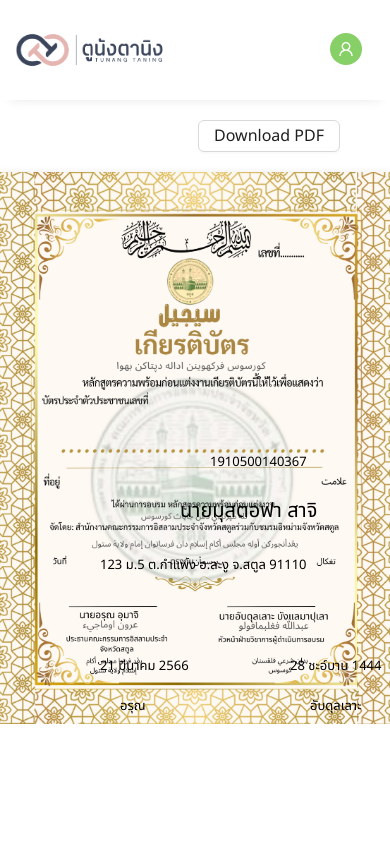
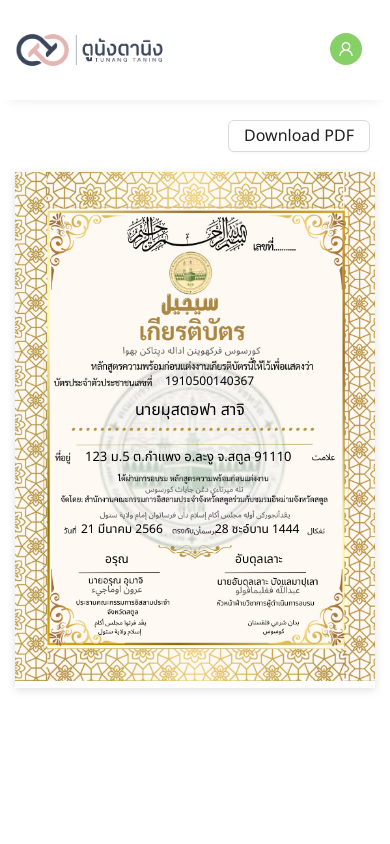
Before and after one commit to FARmer037/tunang-taning, a React (Create React App) app: page /certificate in a window 390 px wide. Shown: the top 844 px of the page. Built offline with nearby package versions, Linux system fonts and the light colour scheme.

Commit message:
handle session timeout

```diff
--- a/src/Courses.js
+++ b/src/Courses.js
@@ -12,7 +12,7 @@ const Courses = () => {
 
   return (
     <Layout>
-      <Banner />
+      <Banner isPay={isPay} />
 
       {!isPay && (
         <Alert
--- a/src/DashBoard.js
+++ b/src/DashBoard.js
@@ -4,14 +4,26 @@ import DashboardHeader from './components/dashboard/DashboardHeader'
 import './styles/Dashboard.scss'
 import Lesson from './components/dashboard/Lesson'
 import { lessons } from './Lessons'
+import { ReloadOutlined } from '@ant-design/icons'
+import { Button, Tooltip } from 'antd'
 
 const DashBoard = () => {
+    const refreshPage = () => {
+        window.location.reload()
+    }
+
     return (
         <Layout>
             <DashboardHeader />
 
             <div className='dashboard'>
-                <p>Learning Path</p>
+                <div className='dashboard__top'>
+                    <p>Learning Path</p>
+
+                    <Tooltip title='รีเฟรช'>
+                        <Button icon={<ReloadOutlined />} onClick={() => refreshPage()} />
+                    </Tooltip>
+                </div>
 
                 {
                     lessons.map((element) => (
--- a/src/Quiz.js
+++ b/src/Quiz.js
@@ -8,6 +8,7 @@ import { useParams } from 'react-router-dom'
 import axios from 'axios'
 import Cookies from 'js-cookie'
 import LoadingPage from './LoadingPage'
+import Warning from './Warning'
 
 const Quiz = () => {
   const { id } = useParams()
@@ -18,12 +19,13 @@ const Quiz = () => {
   const [questions, setQuestions] = useState(null)
   const [title, setTitle] = useState('')
   const [timeOut, setTimeOut] = useState(0)
+  const [isExpired, setIsExpired] = useState(false)
 
   useEffect(() => {
     const question = async () => {
       const token = await Cookies.get('token')
 
-      const response = await axios
+      await axios
         .post(`${process.env.REACT_APP_API_URL}/Quiz`, {
           GROUP_ID: id
         }, {
@@ -32,9 +34,7 @@ const Quiz = () => {
             Authorization: `Bearer ${token}`
           }
         })
-
-      // console.log(response.data)
-      if (response.data) {
+        .then(async response => {
           const { code, item, itemdetail } = response.data
 
           if (code === 10) {
@@ -44,7 +44,13 @@ const Quiz = () => {
           }
 
           Cookies.set('token', itemdetail)
+        })
+        .catch(err => {
+          console.log(err.response.status)
+          if (err.response.status == 401) {
+            setIsExpired(true)
           }
+        })
     }
 
     question()
@@ -52,7 +58,11 @@ const Quiz = () => {
 
   return (
     !questions ? (
+      isExpired ? (
+        <Warning />
+      ) : (
         <LoadingPage />
+      )
     ) : (
       <Layout>
         {isDone ? (
--- /dev/null
+++ b/src/Warning.js
@@ -0,0 +1,32 @@
+import { Button } from 'antd'
+import React from 'react'
+import './styles/Warning.scss'
+import { useNavigate } from 'react-router-dom'
+import Cookies from 'js-cookie'
+
+const Warning = () => {
+    const navigate = useNavigate()
+
+    const logOut = () => {
+        Cookies.remove('user')
+        Cookies.remove('token')
+        navigate('/')
+    }
+
+    return (
+        <div className='warning'>
+            <h1>Session timeout</h1>
+            <p>You weren't clicking around any more, so we logged you out for your protection. To get back in, just login again.</p>
+
+            <Button
+                type="primary"
+                className='warning__btn'
+                onClick={logOut}
+            >
+                LOGIN
+            </Button>
+        </div>
+    )
+}
+
+export default Warning
--- a/src/components/LoginForm.js
+++ b/src/components/LoginForm.js
@@ -14,6 +14,7 @@ const LoginForm = () => {
   const [isRemember, setIsRemember] = useState(true)
   const [username, setUsername] = useState(null)
   const [password, setPassword] = useState(null)
+  const [isLoading, setIsLoading] = useState(false)
 
   const [messageApi, contextHolder] = message.useMessage()
 
@@ -33,6 +34,8 @@ const LoginForm = () => {
   };
 
   const onSubmit = () => {
+    setIsLoading(true)
+
     axios.post(`${process.env.REACT_APP_API_URL}Login`, {
       USER: username,
       PASSWORD: password
@@ -47,9 +50,6 @@ const LoginForm = () => {
 
         const { code, itemdetail, item } = response.data
 
-        console.log(itemdetail)
-        console.log(item[0].USER_NAME)
-
         // dispatch({
         //   type: actionType.SET_USER,
         //   user: item[0]
@@ -63,12 +63,12 @@ const LoginForm = () => {
         // })
 
         if (code === 10) {
-          // navigate('/courses')
-
           Cookies.set('user', item[0].USER_NAME, { expires: 1 })
           Cookies.set('token', itemdetail)
 
           navigate('/courses')
+
+          setIsLoading(false)
 
         } else {
           error()
@@ -112,9 +112,17 @@ const LoginForm = () => {
         </div>
       </div>
 
-      <Button type='primary' size='large' onClick={onSubmit}>
-        เข้าสู่ระบบ
-      </Button>
+      {
+        isLoading ? (
+          <Button type="primary" loading>
+            Loading
+          </Button>
+        ) : (
+          <Button type='primary' size='large' onClick={onSubmit}>
+            เข้าสู่ระบบ
+          </Button>
+        )
+      }
 
       <p>
         ยังไม่ได้เป็นสมาชิก <a href='/#'>สมัครเลย!</a>
--- a/src/components/courses/Banner.js
+++ b/src/components/courses/Banner.js
@@ -1,14 +1,22 @@
-import React, { useState } from 'react'
+import React, { useState, useEffect } from 'react'
 import '../../styles/CoursesBanner.scss'
 import { Button } from 'antd'
 import { useNavigate } from 'react-router-dom'
 import video from '../../videos/ep4.mp4'
+import Cookies from 'js-cookie'
 
-const Banner = () => {
-  const [isAuthen, setIsAuthen] = useState(true)
-  const [isPay, setIsPay] = useState(true)
+const Banner = ({ isPay }) => {
+  const [isAuthen, setIsAuthen] = useState(false)
 
   const navigate = useNavigate()
+
+  useEffect(() => {
+    const user = Cookies.get('user')
+
+    if (user) {
+      setIsAuthen(true)
+    }
+  }, [])
 
   return (
     <div className='banner'>
--- a/src/components/courses/Descriptions.js
+++ b/src/components/courses/Descriptions.js
@@ -91,8 +91,11 @@ const Descriptions = () => {
             เมื่อเข้าร่วมกิจกรรมการเรียน (Course Progress) มากกว่า 80% ขึ้นไป
           </p>
           <p>
-            2. แบบทดสอบหลังเรียน (Posttest)
-            ในแต่ละวิชาจะสามารถทำได้แค่ครั้งเดียวเท่านั้น
+            2. แบบทดสอบหลังเรียน (Posttest) สามารถทำได้แค่ 2 ครั้งเท่านั้น
+          </p>
+          <p>
+            3. หากผู้เรียนทำแบบทดสอบหลังเรียน (Posttest) ไม่ผ่านทั้ง 2 ครั้ง
+            ผู้เรียนจำเป็นต้องเริ่มบทเรียนใหม่ทั้งหมด
           </p>
         </div>
       </div>
--- a/src/components/dashboard/Lesson.js
+++ b/src/components/dashboard/Lesson.js
@@ -8,7 +8,6 @@ const Lesson = ({ lesson, allLesson }) => {
     const { id, title, progress, icon } = lesson
 
     const route = (id) => {
-        console.log(id, allLesson.length)
         if (id === 0) {
             return '/quiz/1'
         } else if (id === allLesson.length - 1) {
--- a/src/styles/Certificate.scss
+++ b/src/styles/Certificate.scss
@@ -70,3 +70,55 @@
     left: 310px;
   }
 }
+
+@media screen and (max-width: 600px) {
+  .certificate__header {
+    padding: 20px;
+  }
+
+  .certificate__body-certificate {
+    width: 360px;
+    height: auto;
+
+    .id-number {
+      top: 200px;
+      left: 150px;
+      font-size: $sm;
+    }
+
+    .name {
+      top: 226px;
+      left: 120px;
+      font-size: $md;
+    }
+
+    .address {
+      top: 275px;
+      left: 70px;
+    }
+
+    .date-left {
+      top: 348px;
+      left: 66px;
+      font-size: $sm;
+    }
+
+    .date-right {
+      top: 348px;
+      left: 200px;
+      font-size: $sm;
+    }
+
+    .sign-left {
+      top: 378px;
+      left: 90px;
+      font-size: $sm;
+    }
+
+    .sign-right {
+      top: 378px;
+      left: 220px;
+      font-size: $sm;
+    }
+  }
+}
--- a/src/styles/Dashboard.scss
+++ b/src/styles/Dashboard.scss
@@ -65,6 +65,12 @@
     font-size: $sm;
     color: $gray;
   }
+}
+
+.dashboard__top {
+  display: flex;
+  justify-content: space-between;
+  align-items: center;
 }
 
 .lesson {
--- a/src/styles/Pay.scss
+++ b/src/styles/Pay.scss
@@ -1,14 +1,19 @@
-@import './Variables.scss';
+@import "./Variables.scss";
 
 @mixin payCard {
   width: 50%;
   padding: 40px;
 }
 
+@mixin responsivePayCard {
+  width: 100%;
+  padding: 25px;
+}
+
 .pay {
   width: 80%;
   align-self: center;
-    height: 80vh;
+  min-height: 80vh;
   margin: 20px 0;
   display: flex;
   box-shadow: $boxShadow;
@@ -39,11 +44,13 @@
 
   h1 {
     margin-left: 20px;
+    font-weight: 400;
   }
 
   h3 {
     margin-left: 50px;
-        font-weight: 400
+    font-weight: 200;
+    color: $gray;
   }
 }
 
@@ -52,5 +59,24 @@
 
   h1 {
     margin-bottom: 20px;
+    font-weight: 400;
   }
 }
+
+@media screen and (max-width: 600px) {
+  .pay {
+    flex-direction: column;
+    width: 90%;
+    min-height: 100vh;
+  }
+
+  .pay__inform {
+    @include responsivePayCard();
+  }
+
+  .pay__channel {
+    @include responsivePayCard();
+    border-right: none;
+    border-bottom: 1px solid $lightGray;
+  }
+}
--- /dev/null
+++ b/src/styles/Warning.scss
@@ -0,0 +1,36 @@
+@import "./Variables.scss";
+
+.warning {
+  @include center();
+  height: 100vh;
+
+  h1 {
+    font-size: $xxl;
+    font-weight: 400;
+    color: $gray;
+  }
+
+  p {
+    font-size: $sm;
+    color: $gray;
+    text-align: center;
+  }
+}
+
+.warning__btn {
+  margin-top: 30px;
+}
+
+.warning__icon {
+  font-size: $xxl;
+}
+
+@media screen and (max-width: 600px) {
+  .warning {
+    padding: 0 40px;
+
+    h1 {
+      font-size: $xl;
+    }
+  }
+}
```
Lines whose indentation alone changed are shown as unchanged.
